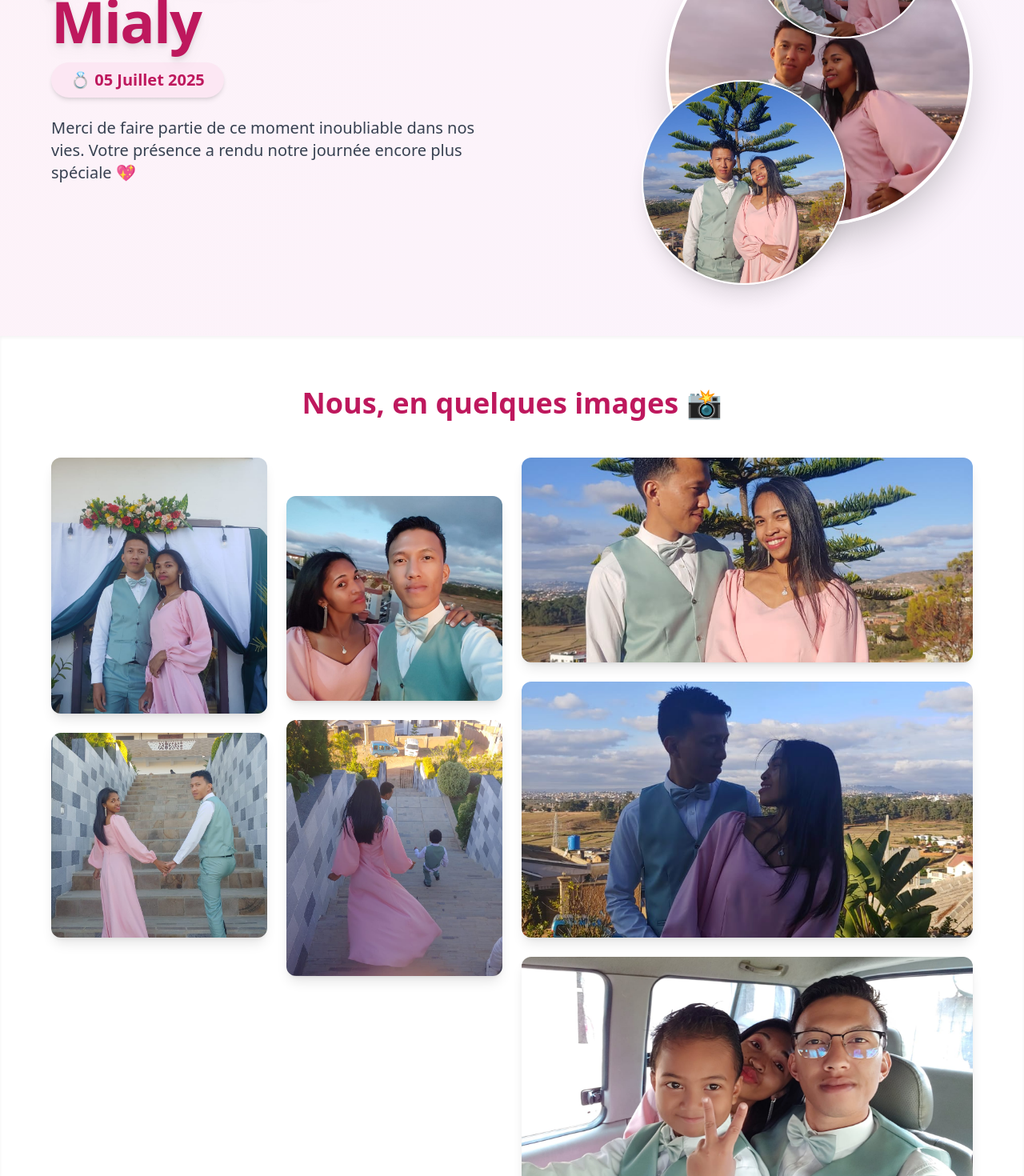
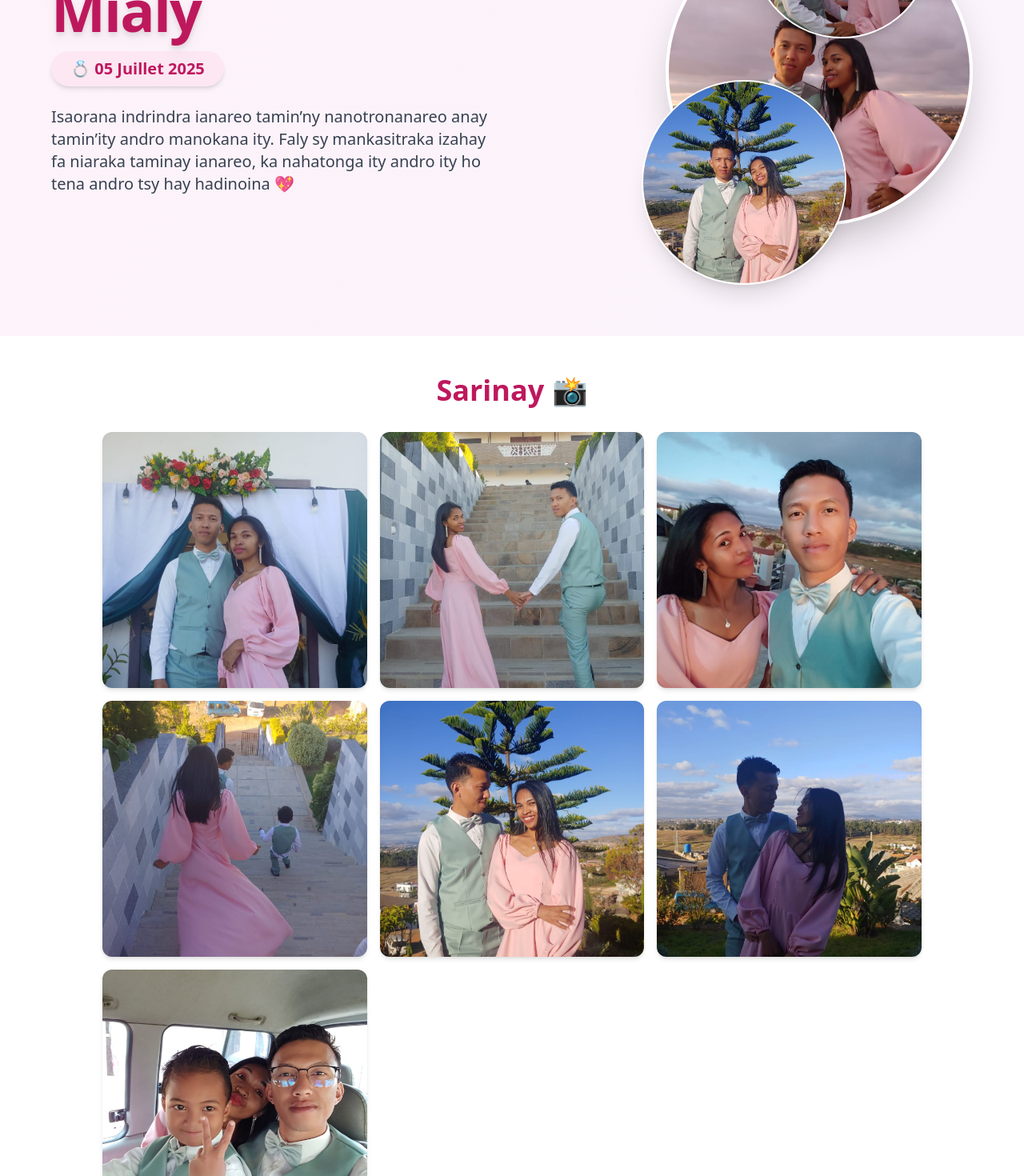
Before and after one commit to JOANTSA/wedding-day-pages, a React (Create React App) app: page / in a window 1280 px wide. Shown: the part 240-1710 px from the top of the page at 80% size. Built offline with nearby package versions, Linux system fonts and the light colour scheme.

Commit message:
Fix: update displaying image

```diff
--- a/src/App.js
+++ b/src/App.js
@@ -120,8 +120,8 @@ function App() {
               className="text-lg md:text-xl max-w-xl text-gray-700 leading-relaxed mt-2 mb-8"
               variants={itemVariants}
             >
-              Merci de faire partie de ce moment inoubliable dans nos vies.
-              Votre présence a rendu notre journée encore plus spéciale 💖
+              Isaorana indrindra ianareo tamin’ny nanotronanareo anay tamin’ity andro manokana ity.
+              Faly sy mankasitraka izahay fa niaraka taminay ianareo, ka nahatonga ity andro ity ho tena andro tsy hay hadinoina 💖
             </motion.p>
           </motion.div>
 
@@ -165,116 +165,59 @@ function App() {
 
 
       {/* SECTION PHOTOS PERSONNELLES - Galerie Grille Responsive */}
-      <section className="py-16 px-4 bg-white shadow-inner">
+      <section className="py-12 px-4 bg-white">
   <motion.h2
-          className="text-4xl font-semibold text-center text-pink-700 mb-12"
+    className="text-3xl md:text-4xl font-semibold text-center text-pink-700 mb-8"
     initial={{ opacity: 0, y: 30 }}
     whileInView={{ opacity: 1, y: 0 }}
     viewport={{ once: true, amount: 0.5 }}
     transition={{ duration: 0.8 }}
   >
-          Nous, en quelques images 📸
+    Sarinay 📸
   </motion.h2>
 
-
-        <div className="max-w-6xl mx-auto grid grid-cols-1 md:grid-cols-3 lg:grid-cols-4 gap-6">
-          {/* Colonne 1 (Mobile: pleine largeur, Desktop: 1/3) */}
-          <div className="md:col-span-1 flex flex-col gap-6">
+  {/* MOBILE: SCROLL HORIZONTAL */}
+  <div className="block md:hidden overflow-x-auto">
+    <div className="flex gap-4 w-max">
+      {galleryImagesData.map((img, index) => (
         <motion.img
-              src={galleryImagesData[0].src}
-              alt={galleryImagesData[0].alt}
-              className="w-full h-80 object-cover rounded-xl shadow-lg hover:scale-102 transition-transform duration-300"
-              variants={imageRevealVariants}
-              initial="hidden"
-              whileInView="visible"
+          key={index}
+          src={img.src}
+          alt={img.alt}
+          className="w-64 h-80 object-cover rounded-xl shadow-md flex-shrink-0 hover:scale-105 transition-transform duration-300"
+          initial={{ opacity: 0, scale: 0.9 }}
+          whileInView={{ opacity: 1, scale: 1 }}
           viewport={{ once: true, amount: 0.3 }}
+          transition={{ duration: 0.5, delay: index * 0.1 }}
+          draggable="false"
           onContextMenu={(e) => e.preventDefault()}
-              draggable="false"
         />
-            <motion.img
-              src={galleryImagesData[1].src}
-              alt={galleryImagesData[1].alt}
-              className="w-full h-64 object-cover rounded-xl shadow-lg hover:scale-102 transition-transform duration-300"
-              variants={imageRevealVariants}
-              initial="hidden"
-              whileInView="visible"
-              viewport={{ once: true, amount: 0.3 }}
-              transition={{ delay: 0.1 }}
-              onContextMenu={(e) => e.preventDefault()}
-              draggable="false"
-            />
+      ))}
+    </div>
   </div>
 
-          {/* Colonnes 2, 3 & 4 (Mobile: pleine largeur, Desktop: adapté) */}
-          <div className="md:col-span-1 flex flex-col gap-6 mt-6 md:mt-12">
-            {" "}
-            {/* Décalage pour effet visuel */}
-            <motion.img
-              src={galleryImagesData[2].src}
-              alt={galleryImagesData[2].alt}
-              className="w-full h-64 object-cover rounded-xl shadow-lg hover:scale-102 transition-transform duration-300"
-              variants={imageRevealVariants}
-              initial="hidden"
-              whileInView="visible"
+  {/* DESKTOP: GRID */}
+  <div className="hidden md:grid grid-cols-2 lg:grid-cols-3 gap-4 max-w-5xl mx-auto">
+    {galleryImagesData.map((img, index) => (
+      <motion.div
+        key={index}
+        initial={{ opacity: 0, y: 20 }}
+        whileInView={{ opacity: 1, y: 0 }}
         viewport={{ once: true, amount: 0.3 }}
-              transition={{ delay: 0.2 }}
+        transition={{ duration: 0.5, delay: index * 0.1 }}
+      >
+        <img
+          src={img.src}
+          alt={img.alt}
+          className="w-full h-80 object-cover rounded-xl shadow-md hover:scale-105 transition-transform duration-300"
+          draggable="false"
           onContextMenu={(e) => e.preventDefault()}
-              draggable="false"
         />
-            <motion.img
-              src={galleryImagesData[3].src}
-              alt={galleryImagesData[3].alt}
-              className="w-full h-80 object-cover rounded-xl shadow-lg hover:scale-102 transition-transform duration-300"
-              variants={imageRevealVariants}
-              initial="hidden"
-              whileInView="visible"
-              viewport={{ once: true, amount: 0.3 }}
-              transition={{ delay: 0.3 }}
-              onContextMenu={(e) => e.preventDefault()}
-              draggable="false"
-            />
-          </div>
-
-          <div className="md:col-span-1 lg:col-span-2 flex flex-col gap-6 mt-6 md:mt-0">
-            <motion.img
-              src={galleryImagesData[4].src}
-              alt={galleryImagesData[4].alt}
-              className="w-full h-64 object-cover rounded-xl shadow-lg hover:scale-102 transition-transform duration-300"
-              variants={imageRevealVariants}
-              initial="hidden"
-              whileInView="visible"
-              viewport={{ once: true, amount: 0.3 }}
-              transition={{ delay: 0.4 }}
-              onContextMenu={(e) => e.preventDefault()}
-              draggable="false"
-            />
-            <motion.img
-              src={galleryImagesData[5].src}
-              alt={galleryImagesData[5].alt}
-              className="w-full h-80 object-cover rounded-xl shadow-lg hover:scale-102 transition-transform duration-300"
-              variants={imageRevealVariants}
-              initial="hidden"
-              whileInView="visible"
-              viewport={{ once: true, amount: 0.3 }}
-              transition={{ delay: 0.5 }}
-              onContextMenu={(e) => e.preventDefault()}
-              draggable="false"
-            />
-            <motion.img
-              src={galleryImagesData[6].src}
-              alt={galleryImagesData[6].alt}
-              className="w-full h-72 object-cover rounded-xl shadow-lg hover:scale-102 transition-transform duration-300"
-              variants={imageRevealVariants}
-              initial="hidden"
-              whileInView="visible"
-              viewport={{ once: true, amount: 0.3 }}
-              transition={{ delay: 0.6 }}
-              onContextMenu={(e) => e.preventDefault()}
-              draggable="false"
-            />
-          </div>
+      </motion.div>
+    ))}
   </div>
 </section>
+
 
       {/* SECTION CITATION / SOUHAITS avec animations */}
       <section className="py-16 px-4 bg-pink-100 text-center">
@@ -285,7 +228,7 @@ function App() {
           viewport={{ once: true, amount: 0.5 }}
           transition={{ duration: 0.8 }}
         >
-          Notre promesse sacrée ✨
+          Vavolombelona Izy ✨
         </motion.h2>
 
         <motion.p
@@ -311,11 +254,16 @@ function App() {
 
       {/* FOOTER */}
       <footer className="text-center text-md py-8 bg-purple-200 text-gray-700 shadow-md">
-        <p>© 2025 Jo Antsa & Mialy • Mankasitraka anareo rehetra 🌸</p>
+        <p>© 2025 Jo Antsa & Mialy</p>
         <p className="mt-2 text-sm text-gray-600">
-          Namboarina manokana sy am-pitiavana ho an'ity andro tsy hay hadinoina — 05 Juillet 2025 💒
+          Mankasitraka anareo rehetra 🌸
+        </p>
+        <p className="mt-2 text-sm text-gray-600">
+          Namboarina manokana sy am-pitiavana ho an'ity andro tsy hay hadinoina.
         </p>
       </footer>
+
+
     </main>
   );
 }
```
Lines whose indentation alone changed are shown as unchanged.
